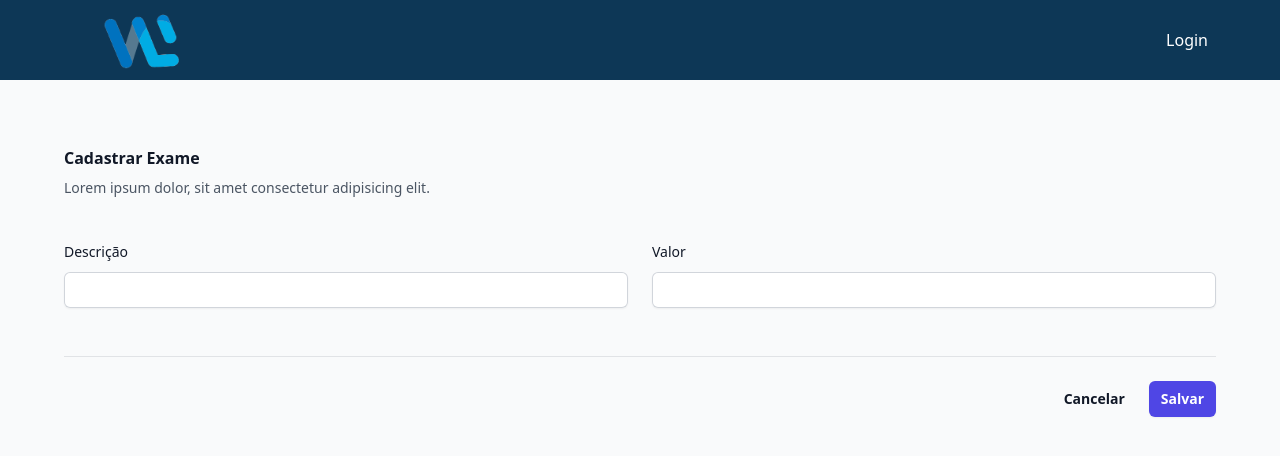
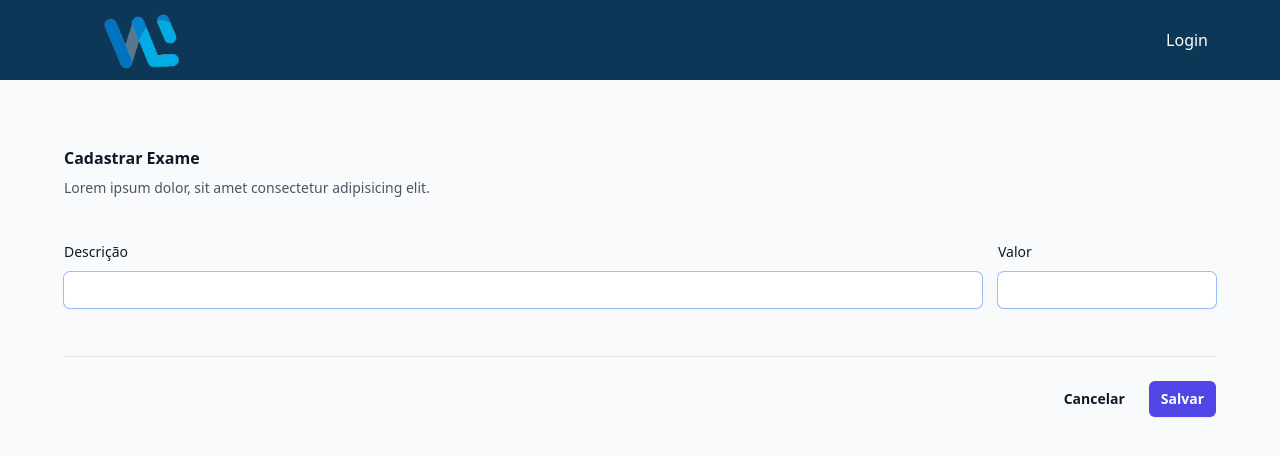
Before and after one commit to Oliveira-Renato/worklab-desafio, a React (Vite) app in the folder worklab-frontend/: page /exames in a window 1280 px wide. Both pictures are taken after a click on the button "Cadastrar Exame". Shown: the top 456 px of the page. Built offline with nearby package versions, Linux system fonts and the light colour scheme.

Commit message:
fix: tratando input component

```diff
--- a/worklab-frontend/src/components/Input.jsx
+++ b/worklab-frontend/src/components/Input.jsx
@@ -8,7 +8,7 @@ export default function Input({name}) {
         <input
           type="text"
           name={name.toLowerCase()}
-          className="block w-full rounded-md border-0 py-1.5 text-gray-900 shadow-sm ring-1 ring-inset ring-gray-300 placeholder:text-gray-400 focus:ring-2 focus:ring-inset focus:ring-indigo-400 sm:text-sm sm:leading-6 p-2"
+          className="block w-full rounded-md ring-1 border-gray-300 p-2 text-gray-900 shadow-sm focus:ring-2 focus:ring-indigo-400 focus:border-indigo-400 sm:text-sm sm:leading-5 outline-none transition-all duration-300 ease-in-out"
         />
       </div>
   </div>
--- a/worklab-frontend/src/pages/Exames.jsx
+++ b/worklab-frontend/src/pages/Exames.jsx
@@ -34,14 +34,17 @@ export default function Exames() {
                 <p className="mt-1 text-sm leading-6 text-gray-600">Lorem ipsum dolor, sit amet consectetur adipisicing elit. </p>
 
 
-                <div className="mt-10 grid grid-cols-1 gap-x-6 gap-y-8 sm:grid-cols-6">
-
+                <div className="w-full">
                   {/* normal input */}
-                  <Input name={"Descrição"} />
-
-                  {/* normal input */}
-                  <Input name={"Valor"} />
-
+                  <div className="mt-10 flex flex-wrap gap-4">
+                    <div className="flex-1">
+                      <Input name={"Descrição"} />
+                    </div>
+                    {/* normal input */}
+                    <div className="">
+                      <Input name={"Valor"} />
+                    </div>
+                  </div>
                 </div>
 
               </div>
```
